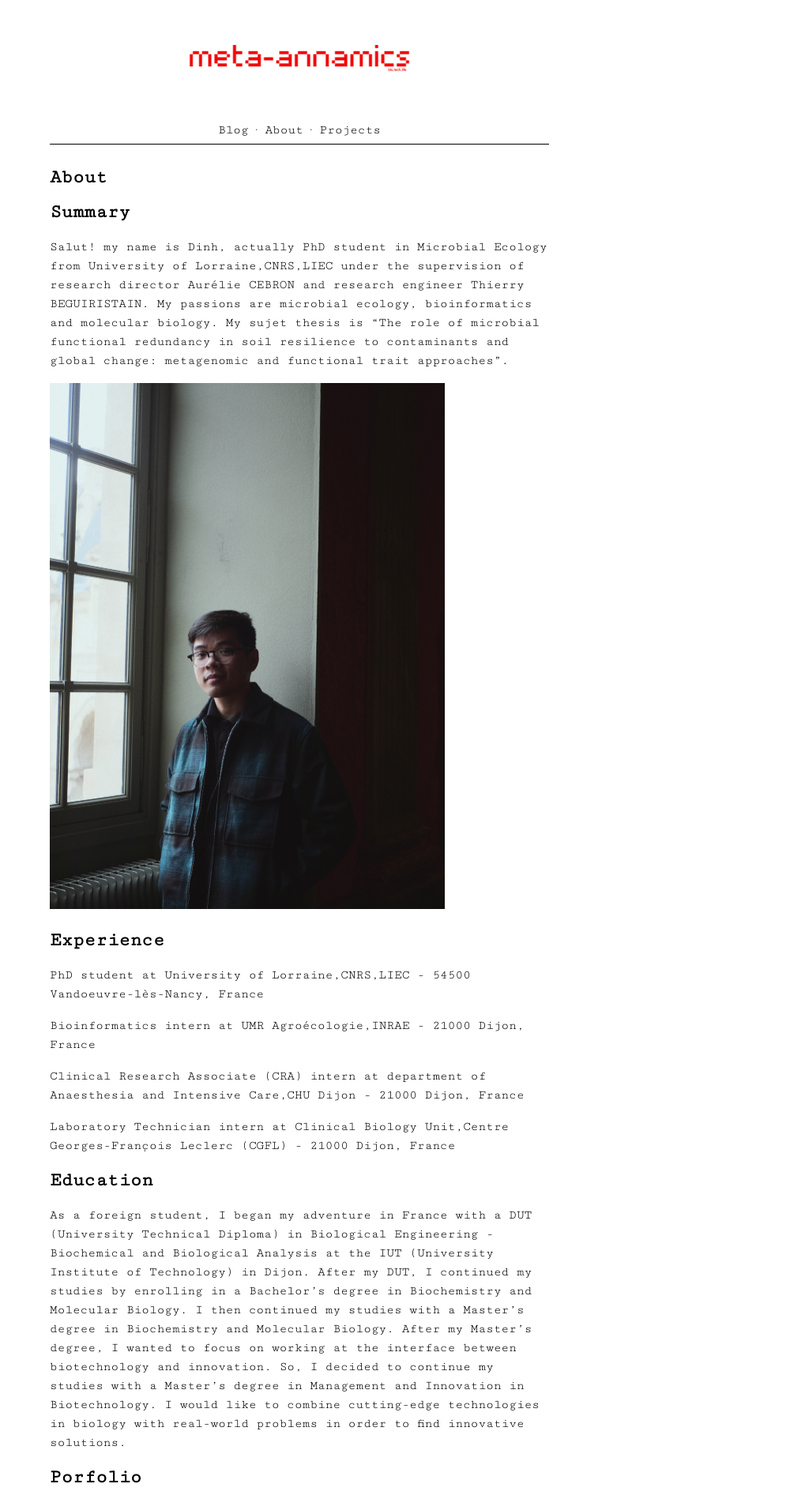
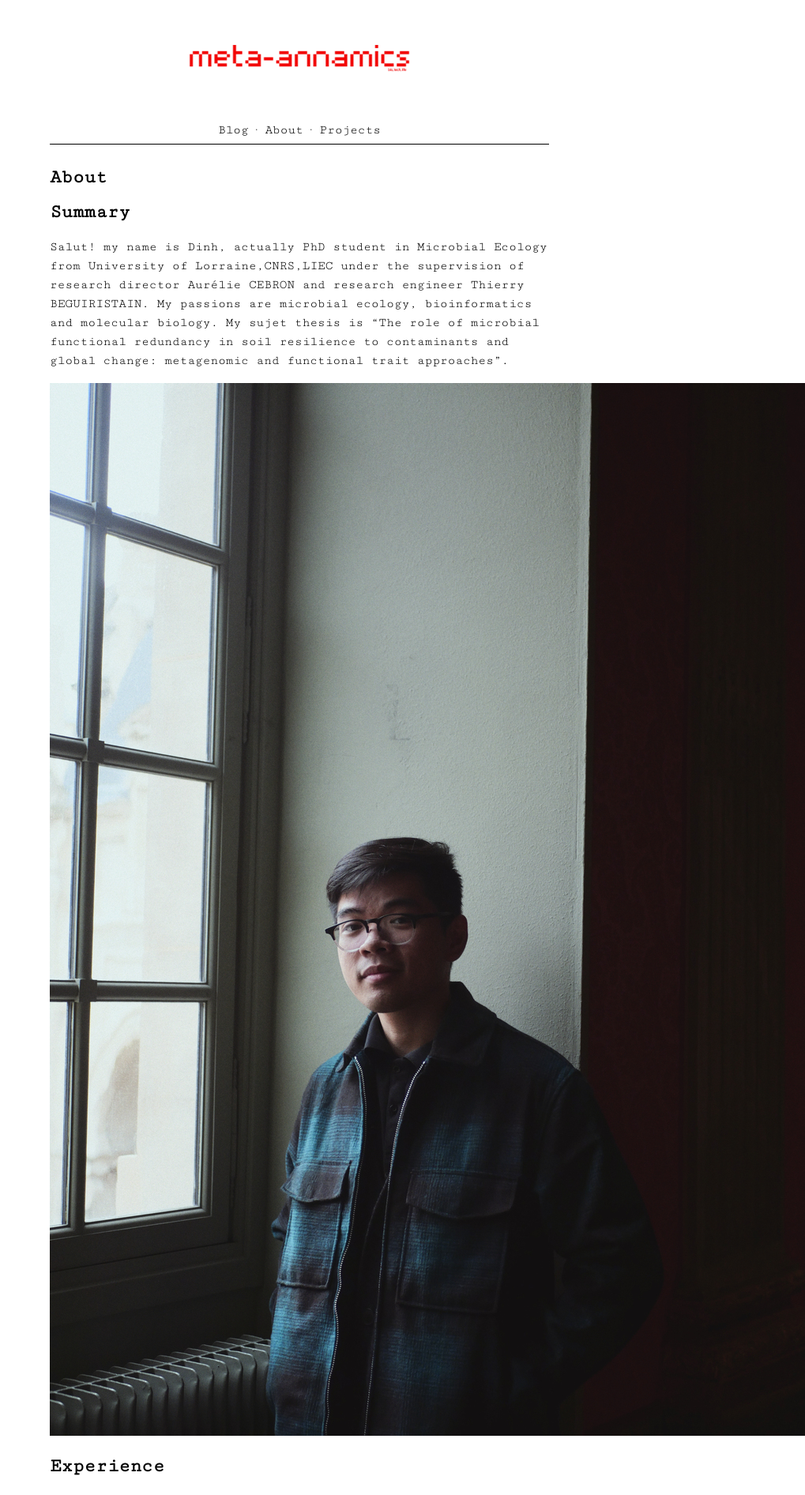
Before and after one commit to hoangdinhphuc19/hoangdinhphuc19.github.io, a Jekyll site: the page built from about.md, in a window 1280 px wide. Shown: the top 1893 px of the page at 79% size, without its empty margins (261-1280 px from the left). Built offline with Jekyll 4.4.1, drawn with Linux system fonts in a browser that asks for light colours.

Commit message:
Update portrait image formatting in about.md
Removed width attribute from portrait image in about.md.

```diff
--- a/about.md
+++ b/about.md
@@ -8,8 +8,7 @@ permalink: /about/
 Salut! my name is Dinh, actually PhD student in Microbial Ecology from University of Lorraine,CNRS,LIEC under the supervision of research director Aurélie CEBRON and research engineer Thierry BEGUIRISTAIN. My passions are microbial ecology, bioinformatics and molecular biology.
 My sujet thesis is "The role of microbial functional redundancy in soil resilience to contaminants and global change: metagenomic and functional trait approaches".
 
-![portrait](/assets/images/portrait.jpg){: width="500" }
-
+![portrait](/assets/images/portrait.jpg)
 
 ## Experience
 PhD student at University of Lorraine,CNRS,LIEC - 54500 Vandoeuvre-lès-Nancy, France
```
